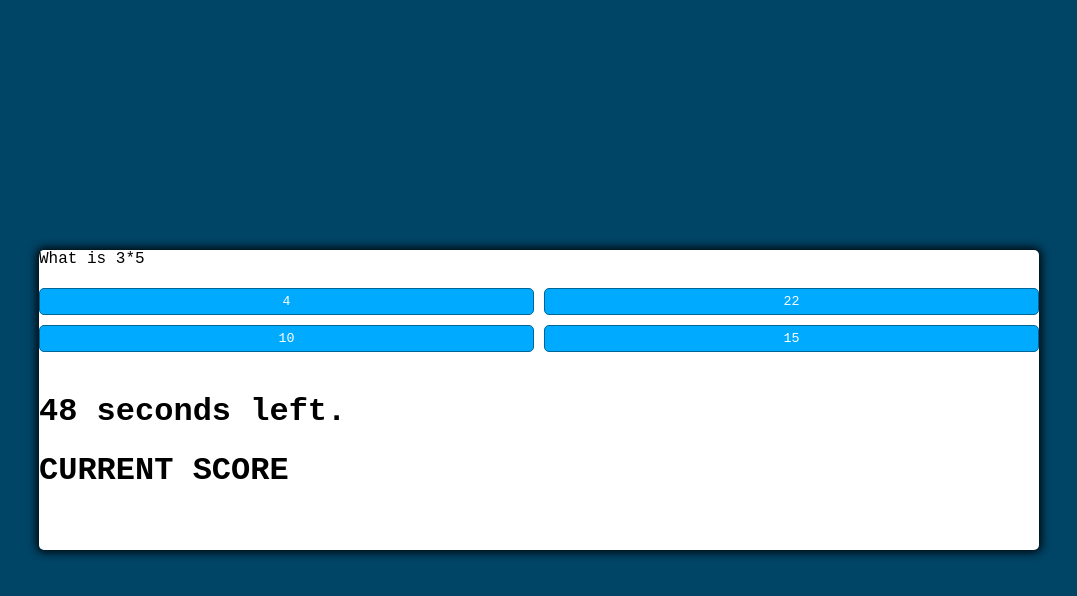
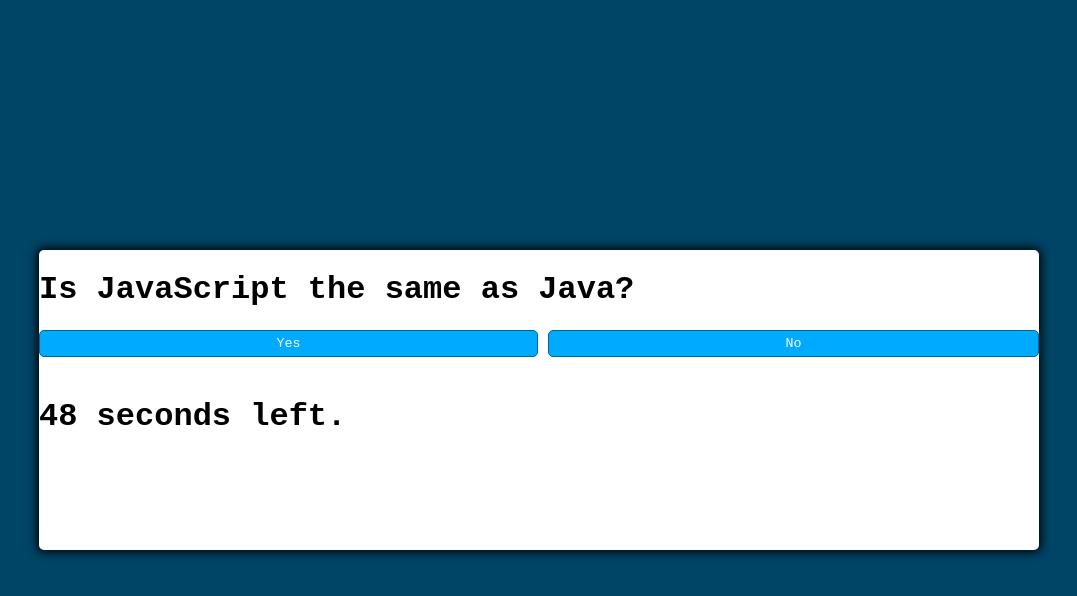
Before and after one commit to tgallagher496/Challenge4-QuizGame, a plain HTML site: page index.html in a window 1280 px wide. Both pictures are taken after a click on the button "Start". Shown: the whole page, without its empty margins (101-1178 px from the left). Drawn offline with Linux system fonts and the light colour scheme.

Commit message:
Added ReadMe

```diff
--- a/game.css
+++ b/game.css
@@ -19,6 +19,7 @@ body{
     justify-content: center;
     align-items: center;
     background-color: hsl(var(--hue),100%,20%);
+
 
 }
 
--- a/game.js
+++ b/game.js
@@ -2,10 +2,9 @@ const startButton = document.getElementById("start-btn");
 const nextButton = document.getElementById("next-btn");
 const currentScore = document.querySelector(".currentscore");
 var timeEl = document.querySelector(".time");
+
 var secondsLeft = 50;
-
 var score = 0;
-
 
 const questionContainerElement = document.getElementById("question-container");
 const questionElement = document.getElementById("question");
@@ -33,8 +32,12 @@ function resetState() {
 }
 
 function startGame() {
+    secondsLeft = 50;
+    currentScore.classList.add("hide");
     startButton.classList.add("hide");
+    nextButton.classList.remove("hide");
     setTime();
+    timeEl.classList.remove("hide")
     shuffledQuestions = questions.sort(() => Math.random() - 0.5);
     currentQuestionIndex = 0;
     questionContainerElement.classList.remove("hide");
@@ -48,9 +51,8 @@ function selectAnswer(e) {
     Array.from(answerButtonsElement.children).forEach((button) => {
         setStatusClass(button, button.dataset.correct);
     });
-    console.log(selectedButton.classList.value);
-    if(selectedButton.classList.value === "btn wrong"){
-        secondsLeft = secondsLeft-10;
+    if (selectedButton.classList.value === "btn wrong") {
+        secondsLeft = secondsLeft - 10;
     }
     if (shuffledQuestions.length > currentQuestionIndex + 1) {
         nextButton.classList.remove("hide");
@@ -58,13 +60,11 @@ function selectAnswer(e) {
         startButton.innerText = "Restart";
         startButton.classList.remove("hide");
         score = secondsLeft;
-        timeEl.textContent = "Game Over";
         currentScore.textContent = "Your current score is " + score;
-        startButton.innerText = "Restart";
         startButton.classList.remove("hide");
         nextButton.classList.add("hide");
         timeEl.classList.add("hide");
-
+        startButton.addEventListener("click", startGame);
     }
 
 }
@@ -99,20 +99,22 @@ function showQuestion(question) {
 
 function setTime() {
     // Sets interval in variable
-    var timerInterval = setInterval(function() {
+    var timerInterval = setInterval(function () {
         secondsLeft--;
         timeEl.textContent = secondsLeft + " seconds left.";
 
-      if(secondsLeft <= 0) {
+        if (secondsLeft <= 0) {
             // Stops execution of action at set interval
             score = 0;
             clearInterval(timerInterval);
-        timeEl.textContent = "Game Over";
-        currentScore.textContent = "Your current score is " + score;
+            currentScore.classList.remove("hide");
+            currentScore.textContent = "Game Over:  Your current score is " + score;
             startButton.innerText = "Restart";
             startButton.classList.remove("hide");
             nextButton.classList.add("hide");
+            timeEl.classList.add("hide");
             secondsLeft = 50;
+
         }
 
     }, 1000);
@@ -120,49 +122,47 @@ function setTime() {
 
 const questions = [
     {
-        question: "What is 2+2",
+        question: "How do you link the JavaScript file into HTML?",
         answers: [
-            { text: "4", correct: true },
-            { text: "22", correct: false },
-            { text: "10", correct: false },
-            { text: "12", correct: false },
+            { text: "<script>", correct: true },
+            { text: "<html>", correct: false },
+            { text: "<JavaScript>", correct: false },
+            { text: "<link>", correct: false },
         ],
     },
     {
-        question: "What is 4+2",
+        question: "How do you use an alert box to write 'Hello!'?",
         answers: [
-            { text: "4", correct: false },
-            { text: "22", correct: false },
-            { text: "6", correct: true },
-            { text: "12", correct: false },
+            { text: "message('Hello!');", correct: false },
+            { text: "txt('Hello!');", correct: false },
+            { text: "alert('Hello!');", correct: true },
+            { text: "'Hello!';", correct: false },
         ],
     },
     {
-        question: "What is 2*5",
+        question: "What does a function look like in JavaScript when created?",
         answers: [
-            { text: "4", correct: false },
-            { text: "22", correct: false },
-            { text: "10", correct: true },
-            { text: "12", correct: false },
+            { text: "startGame", correct: false },
+            { text: "function.startGame()", correct: false },
+            { text: "function startGame()", correct: true },
+            { text: "startGame()", correct: false },
         ],
     },
     {
-        question: "What is 8*5",
+        question: "What do comments look like in JavaScript?",
         answers: [
-            { text: "4", correct: false },
-            { text: "22", correct: false },
-            { text: "40", correct: true },
-            { text: "12", correct: false },
+            { text: "Comment", correct: false },
+            { text: "<!--  -->", correct: false },
+            { text: "//", correct: true },
+            { text: "'This is a comment.", correct: false },
         ],
     },
 
     {
-        question: "What is 3*5",
+        question: "Is JavaScript the same as Java?",
         answers: [
-            { text: "4", correct: false },
-            { text: "22", correct: false },
-            { text: "10", correct: false },
-            { text: "15", correct: true },
+            { text: "Yes", correct: false },
+            { text: "No", correct: true },
         ],
     },
 ];
--- a/index.html
+++ b/index.html
@@ -12,7 +12,7 @@
     <div class="container">
       <div id="question-container" class="hide">
 
-        <div id="question">Question</div>
+        <h1 id="question">Question</h1>
         <div id="answer-buttons" class="btn-grid">
           <button class="btn">Answer 1</button>
           <button class="btn">Answer 2</button>
@@ -25,8 +25,8 @@
         <button id="next-btn" class="next-btn btn hide">Next</button>
       </div>
       <div>
-        <h1 class="time">TIME</h1>
-        <h1 class="currentscore">CURRENT SCORE</h1>
+        <h1 class="time"></h1>
+        <h1 class="currentscore"></h1>
     </div>
     </div>
 
```
Also changed, not shown: assets/ReadMePic.png (added), assets/pexels-marta-branco-1194713.jpg (added), 1 other file. Lines whose indentation alone changed are shown as unchanged.
